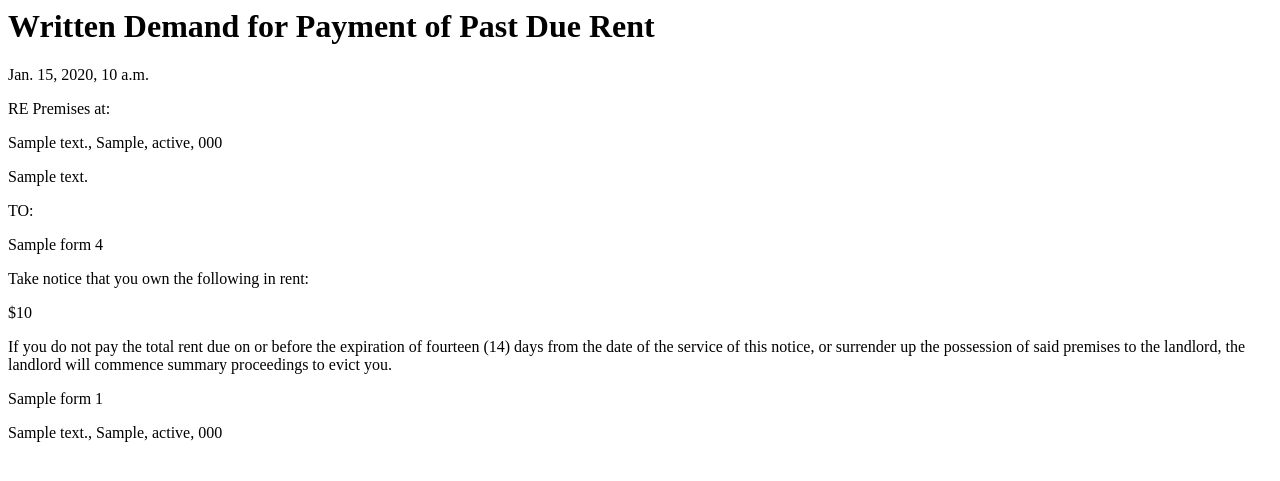
After one commit to Jonathan-Adly/htmx-notice, a Django app: template templates/components/form-10.html in a window 1280 px wide. The commit adds this page. Shown: the top 481 px of the page. Run offline with Django 3.2, Linux system fonts and the light colour scheme; the template is opened without the code that fills it: most values are stand-ins (such as "Sample title", 1, 10 or a date in 2020).

Commit message:
complete

```diff
--- a/pages/urls.py
+++ b/pages/urls.py
@@ -5,4 +5,5 @@ urlpatterns = [
     path("", views.home, name="home"),
     path("update-table/<int:form_num>", views.update_table, name="update_table"),
     path("form/<int:form_num>", views.form, name="form"),
+    path("generate-pdf", views.generate_pdf, name="generate_pdf"),
 ]
--- /dev/null
+++ b/templates/components/form-10.html
@@ -0,0 +1,31 @@
+
+
+<div class= "content">
+      <h1> Written Demand for Payment of Past Due Rent </h1>
+      <div class="row">
+        <div class="col-6 text-left">
+                <p> {{form_9.notice_date}} </p>
+                <p> RE Premises at:
+                <p> {{form_5.tentant_street_address}}, {{form_5.tentant_city}}, {{form_5.tentant_state}}, {{form_5.tentant_zip_code}} </p>
+                <p> {{form_5.tentant_street_address_2}} </p>
+
+
+        </div>
+      </div>
+
+      <div class="row">
+      <p> TO: </p>
+      <p> {{form_4.tentant_name}} </p>
+      <p> Take notice that you own the following in rent: </p>
+      <p> ${{form_7.rent_amount}} <p>
+      <p>
+      If you do not pay the total rent due on or before the expiration of
+      fourteen (14) days from the date of the service of this notice,
+      or surrender up the possession of said premises to the landlord,
+      the landlord will commence summary proceedings to evict you.
+    </p>
+    <p> {{form_1.landlord_name}} </p>
+     <p> {{form_2.landlord_street_address}}, {{form_2.landlord_city}}, {{form_2.landlord_state}}, {{form_2.landlord_zip_code}} </p>
+
+
+</div>
--- a/templates/components/form.html
+++ b/templates/components/form.html
@@ -9,7 +9,7 @@
             <h3> {{title}} </h3>
 
             {{form|crispy}}
-           {{test}}
+
 
         <div class="text-right mt-10  w-400 mw-full">
 
```
Also changed, not shown: pages/forms.py (+11 -0 lines), pages/views.py (+42 -3 lines), 2 other files.
